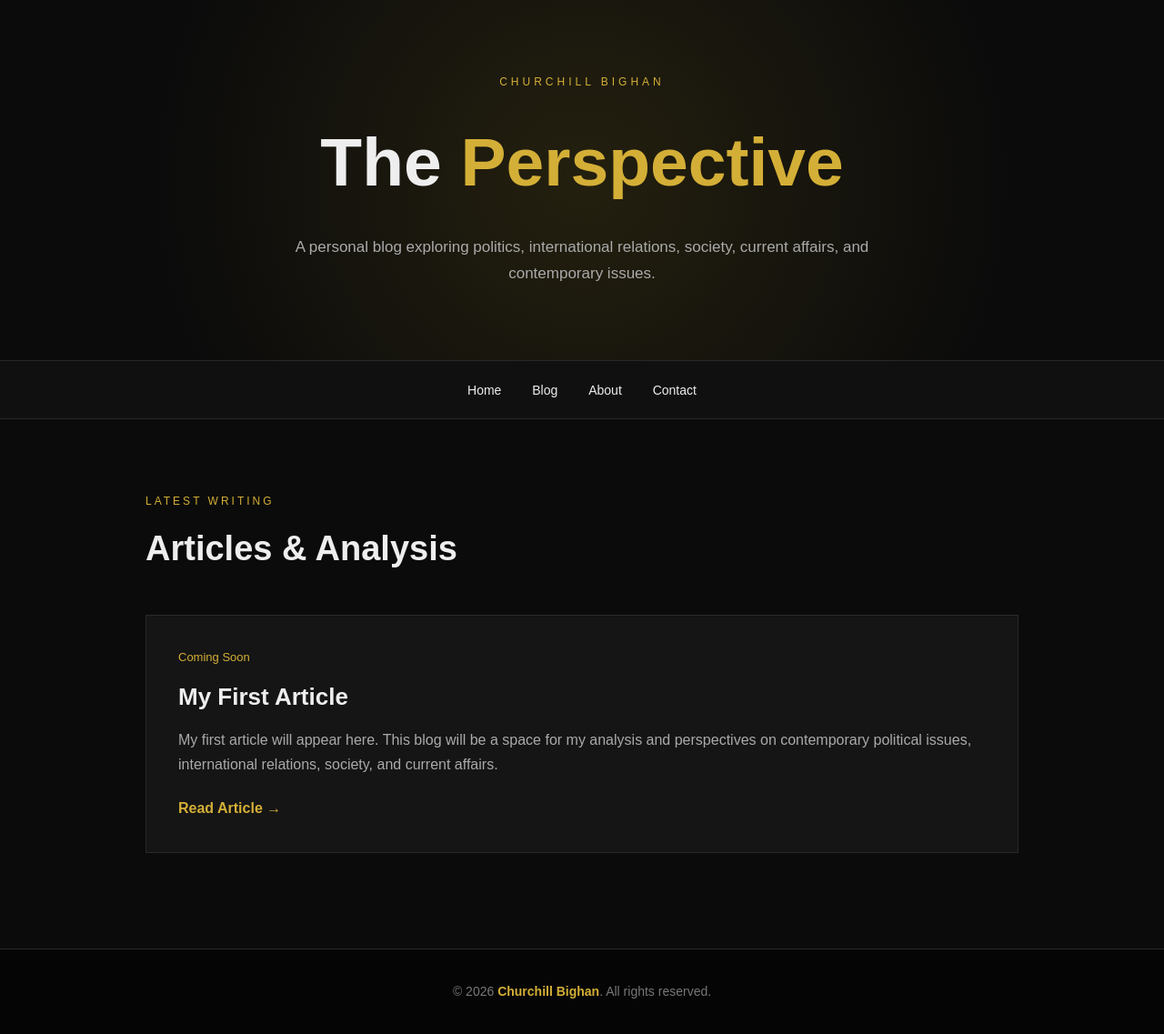
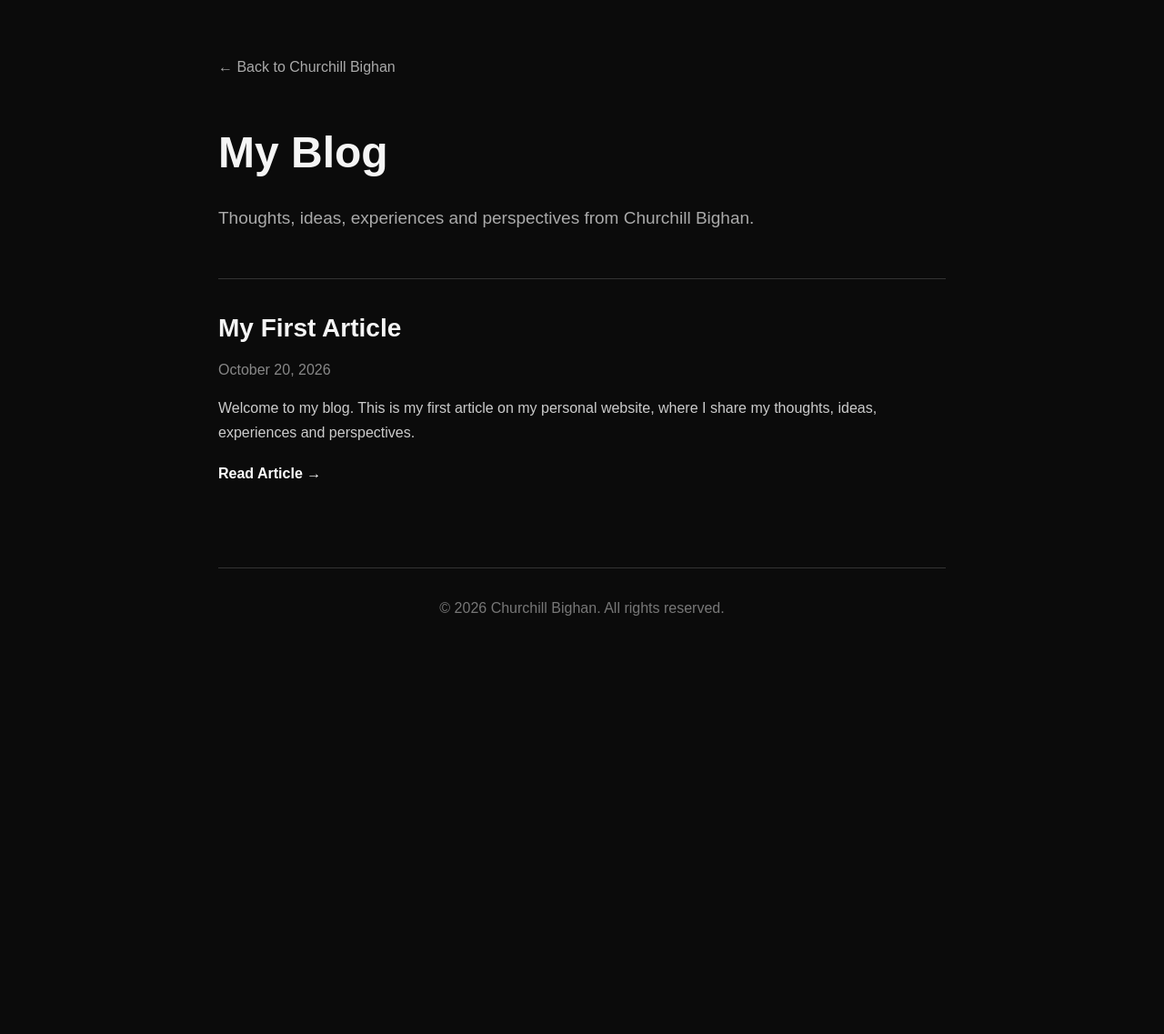
Before and after one commit to churchillbighan/churchillbighan.github.io, a plain HTML site: page blog/index.html in a window 1280 px wide. Shown: the whole page at 91% size. After the commit the page ends 800 px from the top, so only its background shows below. Drawn offline with Linux system fonts and the light colour scheme.

Commit message:
Update index.html

```diff
--- a/blog/index.html
+++ b/blog/index.html
@@ -1,309 +1,145 @@
+
 <!DOCTYPE html>
 <html lang="en">
-
 <head>
-
   <meta charset="UTF-8">
-
   <meta name="viewport" content="width=device-width, initial-scale=1.0">
 
-    <title>Churchill Bighan | Blog</title>
+  <title>Blog | Churchill Bighan</title>
 
-    <meta name="description"
-          content="Churchill Bighan's personal blog covering politics, international relations, society and contemporary issues.">
+  <meta name="description" content="The official blog of Churchill Bighan. Thoughts, ideas, experiences and perspectives.">
 
   <style>
-
     * {
       margin: 0;
       padding: 0;
       box-sizing: border-box;
     }
 
-        html {
-            scroll-behavior: smooth;
-        }
-
     body {
       font-family: Arial, Helvetica, sans-serif;
       background: #0b0b0b;
-            color: #eeeeee;
+      color: #f5f5f5;
       line-height: 1.7;
     }
 
-        /* HEADER */
-
-        header {
-            padding: 80px 20px;
-            text-align: center;
-
-            background:
-                radial-gradient(
-                    circle at center,
-                    #24200f,
-                    #0b0b0b 70%
-                );
-
-            border-bottom: 1px solid #292929;
+    .container {
+      max-width: 850px;
+      margin: auto;
+      padding: 60px 25px;
     }
 
-        .label {
-            color: #d4af37;
-            text-transform: uppercase;
-            letter-spacing: 4px;
-            font-size: 12px;
+    .back {
+      display: inline-block;
+      margin-bottom: 40px;
+      color: #aaa;
+      text-decoration: none;
+      font-size: 16px;
+    }
+
+    .back:hover {
+      color: white;
+    }
+
+    h1 {
+      font-size: 48px;
       margin-bottom: 15px;
     }
 
-        header h1 {
-            font-size: clamp(45px, 7vw, 75px);
+    .intro {
+      color: #aaa;
+      font-size: 19px;
+      margin-bottom: 50px;
+    }
+
+    .article {
+      border-top: 1px solid #333;
+      padding: 30px 0;
+    }
+
+    .article h2 {
+      font-size: 28px;
+      margin-bottom: 8px;
+    }
+
+    .date {
+      color: #888;
       margin-bottom: 15px;
     }
 
-        header h1 span {
-            color: #d4af37;
+    .description {
+      color: #ccc;
+      margin-bottom: 18px;
     }
 
-        header p {
-            color: #aaaaaa;
-            max-width: 650px;
-            margin: auto;
-            font-size: 17px;
-        }
-
-        /* NAVIGATION */
-
-        nav {
-            background: #101010;
-            border-bottom: 1px solid #292929;
-            padding: 18px;
-            text-align: center;
-        }
-
-        nav a {
-            color: #eeeeee;
-            text-decoration: none;
-            margin: 0 15px;
-            font-size: 14px;
-        }
-
-        nav a:hover {
-            color: #d4af37;
-        }
-
-        /* MAIN */
-
-        main {
-            max-width: 1000px;
-            margin: auto;
-            padding: 80px 20px;
-        }
-
-        .section-title {
-            color: #d4af37;
-            text-transform: uppercase;
-            letter-spacing: 3px;
-            font-size: 12px;
-            margin-bottom: 10px;
-        }
-
-        h2 {
-            font-size: 38px;
-            margin-bottom: 40px;
-        }
-
-        /* ARTICLE */
-
-        .article {
-            background: #151515;
-            border: 1px solid #292929;
-
-            padding: 35px;
-
-            margin-bottom: 25px;
-
-            transition: 0.3s;
-        }
-
-        .article:hover {
-            border-color: #d4af37;
-            transform: translateY(-5px);
-        }
-
-        .article-date {
-            color: #d4af37;
-            font-size: 13px;
-            margin-bottom: 10px;
-        }
-
-        .article h3 {
-            font-size: 26px;
-            margin-bottom: 12px;
-        }
-
-        .article p {
-            color: #aaaaaa;
-            margin-bottom: 20px;
-        }
-
-        .read-more {
-            color: #d4af37;
+    .read {
+      color: white;
       text-decoration: none;
       font-weight: bold;
     }
 
-        .read-more:hover {
-            color: #f1d56a;
+    .read:hover {
+      text-decoration: underline;
     }
 
-        /* FOOTER */
-
     footer {
-            background: #050505;
-            border-top: 1px solid #292929;
-
+      border-top: 1px solid #333;
+      margin-top: 60px;
+      padding-top: 30px;
+      color: #777;
       text-align: center;
-
-            padding: 35px 20px;
     }
 
-        footer p {
-            color: #777777;
-            font-size: 14px;
+    @media (max-width: 600px) {
+      h1 {
+        font-size: 38px;
       }
 
-        footer strong {
-            color: #d4af37;
+      .container {
+        padding: 40px 20px;
       }
-
-        /* MOBILE */
-
-        @media (max-width: 700px) {
-
-            nav a {
-                display: inline-block;
-                margin: 5px 8px;
     }
-
-            main {
-                padding: 60px 20px;
-            }
-
-            .article {
-                padding: 25px;
-            }
-
-            h2 {
-                font-size: 30px;
-            }
-
-        }
-
   </style>
-
 </head>
 
 <body>
 
+  <main class="container">
 
-    <!-- HEADER -->
-
-    <header>
-
-        <div class="label">
-            Churchill Bighan
-        </div>
-
-        <h1>
-            The <span>Perspective</span>
-        </h1>
-
-        <p>
-            A personal blog exploring politics, international relations,
-            society, current affairs, and contemporary issues.
-        </p>
-
-    </header>
-
-
-    <!-- NAVIGATION -->
-
-    <nav>
-
-        <a href="../index.html">
-            Home
+    <a class="back" href="../index.html">
+      ← Back to Churchill Bighan
     </a>
 
-        <a href="index.html">
-            Blog
-        </a>
+    <h1>My Blog</h1>
 
-        <a href="../index.html#about">
-            About
-        </a>
-
-        <a href="../index.html#contact">
-            Contact
-        </a>
-
-    </nav>
-
-
-    <!-- ARTICLES -->
-
-    <main>
-
-        <div class="section-title">
-            Latest Writing
-        </div>
-
-        <h2>
-            Articles & Analysis
-        </h2>
-
-
-        <!-- ARTICLE 1 -->
+    <p class="intro">
+      Thoughts, ideas, experiences and perspectives from Churchill Bighan.
+    </p>
 
     <article class="article">
 
-            <div class="article-date">
-                Coming Soon
-            </div>
+      <h2>My First Article</h2>
 
-            <h3>
-                My First Article
-            </h3>
-
-            <p>
-                My first article will appear here. This blog will be a space
-                for my analysis and perspectives on contemporary political
-                issues, international relations, society, and current affairs.
+      <p class="date">
+        October 20, 2026
       </p>
 
-            <a href="#" class="read-more">
+      <p class="description">
+        Welcome to my blog. This is my first article on my personal website,
+        where I share my thoughts, ideas, experiences and perspectives.
+      </p>
+
+      <a class="read" href="../articles/first-article.html">
         Read Article →
       </a>
 
     </article>
 
-
-        <!-- MORE ARTICLES WILL BE ADDED HERE -->
+    <footer>
+      © 2026 Churchill Bighan. All rights reserved.
+    </footer>
 
   </main>
 
-
-    <!-- FOOTER -->
-
-    <footer>
-
-        <p>
-            © 2026 <strong>Churchill Bighan</strong>.
-            All rights reserved.
-        </p>
-
-    </footer>
-
-
 </body>
-
 </html>
```
Lines whose indentation alone changed are shown as unchanged.
